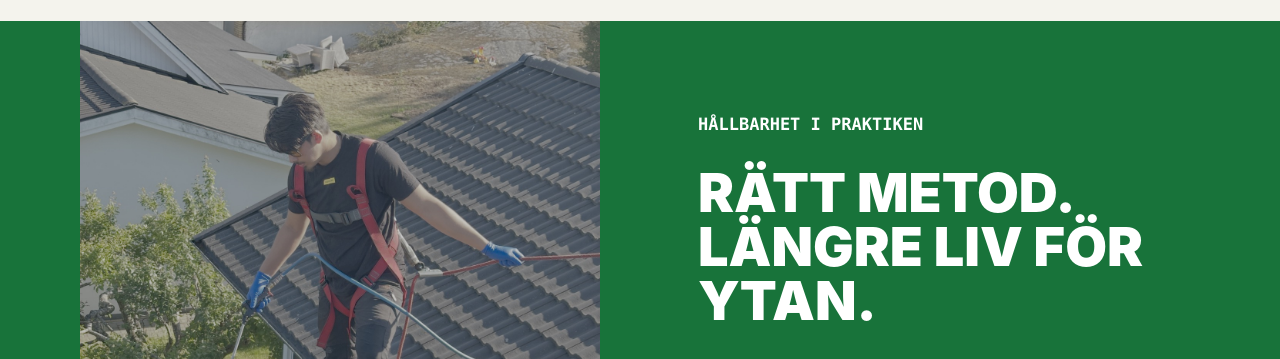
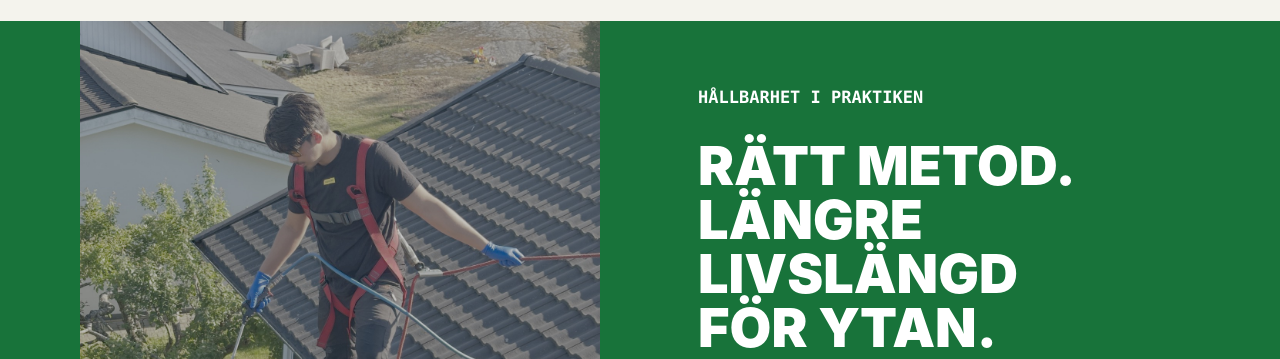
Before and after one commit to thedhinakarr/mateo_portfolio, an Astro site: page / in a window 1280 px wide. Shown: the part 2360-2719 px from the top of the page. Built offline with nearby package versions, Linux system fonts and the light colour scheme; Astro itself is replaced by a stand-in of ours.

Commit message:
Refine sustainability heading

```diff
--- a/src/pages/index.astro
+++ b/src/pages/index.astro
@@ -159,7 +159,7 @@ const offerEmailHref = `mailto:mateojonsson@outlook.com?subject=${emailSubject}&
         </figure>
         <div class="sustainability-copy">
           <p class="eyebrow">Hållbarhet i praktiken</p>
-          <h2 id="sustainability-title">Rätt metod. Längre liv för ytan.</h2>
+          <h2 id="sustainability-title">Rätt metod. Längre livslängd<br />för ytan.</h2>
           <p>
             Min utbildning inom specialrengöring ligger till stor grund för mina
             rengöringsmetoder. Jag anpassar arbetet efter material och skick för att
```
Also changed, not shown: test/smoke.mjs (+2 -0 lines).
